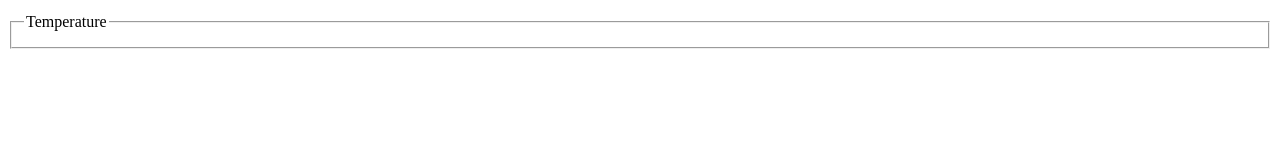
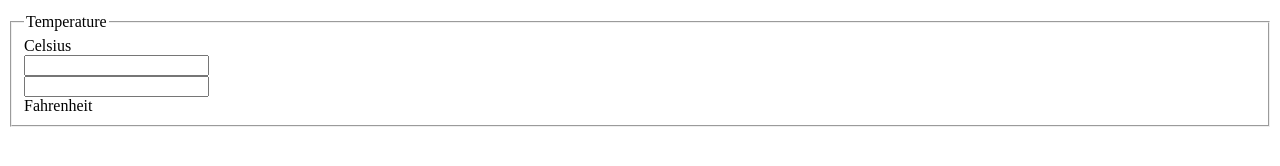
Before and after one commit to the-web-girl/Hands-on-Lab-Unit-Conversion-using-HTML5-Structural-Elements, a plain HTML site: page index.html in a window 1280 px wide. Shown: the part 238-404 px from the top of the page. Drawn offline with Linux system fonts and the light colour scheme.

Commit message:
add labels and inputs fields

```diff
--- a/index.html
+++ b/index.html
@@ -38,7 +38,17 @@
                     <!-- This contains the specific elements for temperature conversion-->
                         <fieldset>
                             <legend>Temperature</legend>
-                        <!-- The fields and button for temperature input will come here -->
+                            <!-- The fields and button for temperature input will come here -->
+
+                                <!-- Label for Temperature input -->
+                                <label for="c">Celsius</label> <br/>
+
+                                <input type="number" id="c"> <br/>
+
+                                <!-- Label for Temperature output -->
+                                <input type="number" id="f"> <br/>
+
+                                <label for="f">Fahrenheit</label>
                         </fieldset>
                     </article>
                 </div>
```
